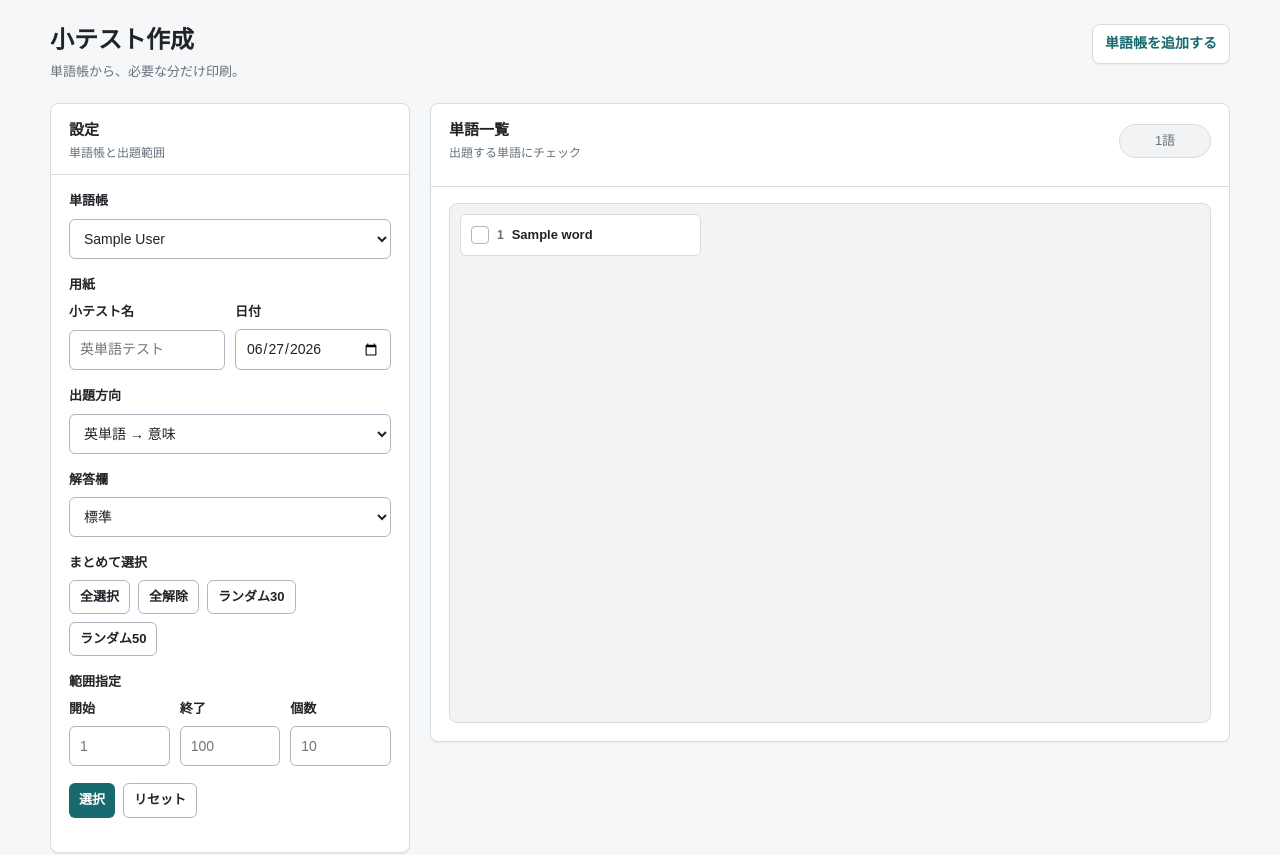
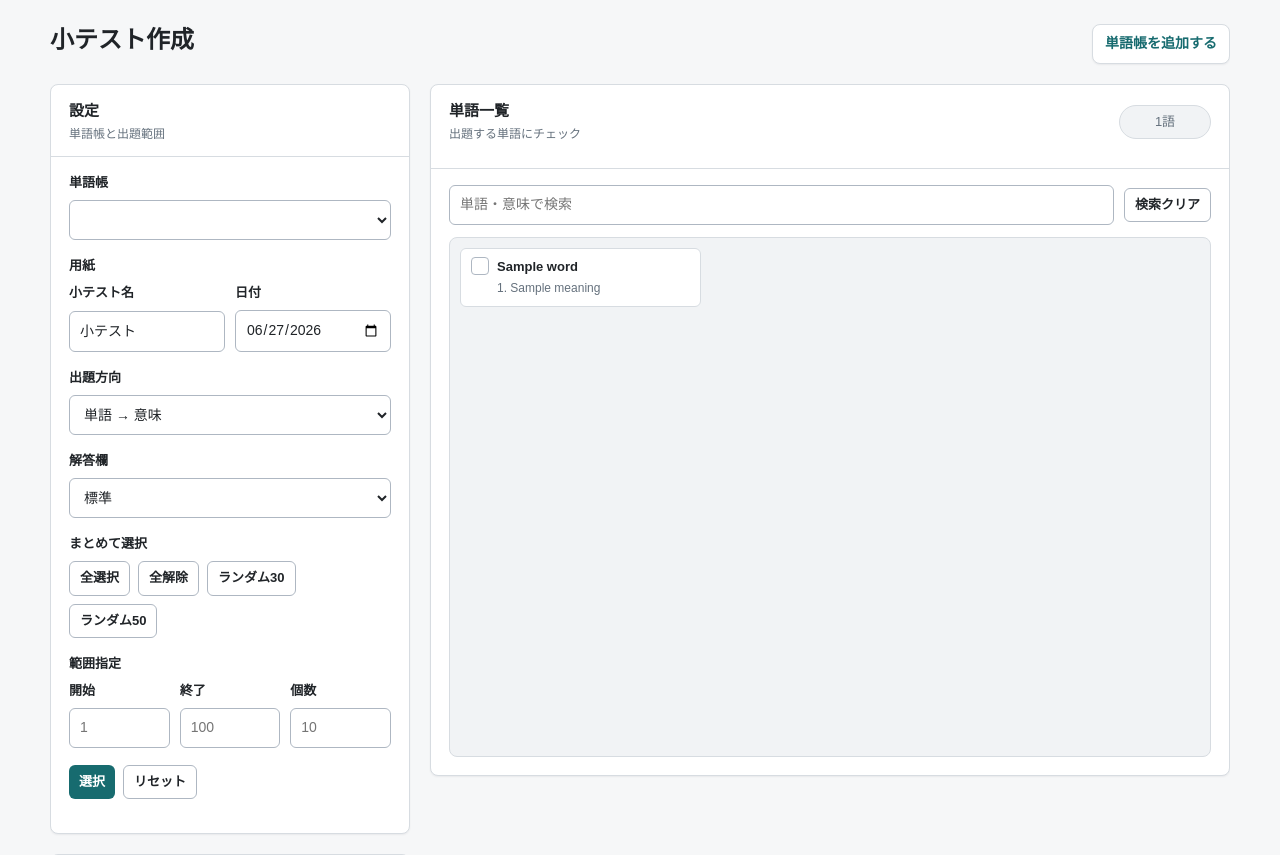
Before and after one commit to Hiyama-sir/test-maiking, a Flask app: template templates/index.html in a window 1280 px wide. Shown: the top 855 px of the page. Run offline with Flask 3, Linux system fonts and the light colour scheme; the template is opened without the code that fills it: most values are stand-ins (such as "Sample title", 1, 10 or a date in 2020); lists and menus that the app fills with data are empty.

Commit message:
Add classical Japanese vocabulary support

```diff
--- a/app.py
+++ b/app.py
@@ -8,32 +8,162 @@ from email.mime.multipart import MIMEMultipart
 app = Flask(__name__)
 app.secret_key = 'your-secret-key-here'  # セッション用の秘密鍵
 
+EXCEL_FILES = [
+    {
+        'filename': '小テスト Retrieved from コーパス4500 4th Edition.xlsx',
+        'display_name': 'コーパス4500',
+        'category': '英単語',
+        'word_column': 0,
+        'meaning_column': 1,
+        'source_label': '英単語',
+        'default_title': '英単語テスト',
+    },
+    {
+        'filename': 'ターゲット1900.xlsx',
+        'display_name': 'ターゲット1900',
+        'category': '英単語',
+        'word_column': 0,
+        'meaning_column': 1,
+        'source_label': '英単語',
+        'default_title': '英単語テスト',
+    },
+    {
+        'filename': 'システム英単語.xlsx',
+        'display_name': 'システム英単語',
+        'category': '英単語',
+        'word_column': 0,
+        'meaning_column': 1,
+        'source_label': '英単語',
+        'default_title': '英単語テスト',
+    },
+    {
+        'filename': 'LEAP.xlsx',
+        'display_name': 'LEAP',
+        'category': '英単語',
+        'word_column': 0,
+        'meaning_column': 1,
+        'source_label': '英単語',
+        'default_title': '英単語テスト',
+    },
+    {
+        'filename': '英検2級_出る順パス単　.xlsx',
+        'display_name': '英検2級 出る順パス単',
+        'category': '英単語',
+        'word_column': 0,
+        'meaning_column': 1,
+        'source_label': '英単語',
+        'default_title': '英単語テスト',
+    },
+    {
+        'filename': '英検準1級_出る順パス単.xlsx',
+        'display_name': '英検準1級 出る順パス単',
+        'category': '英単語',
+        'word_column': 0,
+        'meaning_column': 1,
+        'source_label': '英単語',
+        'default_title': '英単語テスト',
+    },
+    {
+        'filename': '単語帳EX 準1級.xlsx',
+        'display_name': '単語帳EX 準1級',
+        'category': '英単語',
+        'word_column': 0,
+        'meaning_column': 1,
+        'source_label': '英単語',
+        'default_title': '英単語テスト',
+    },
+    {
+        'filename': '速読英熟語.xlsx',
+        'display_name': '速読英熟語',
+        'category': '英熟語',
+        'word_column': 0,
+        'meaning_column': 1,
+        'source_label': '英熟語',
+        'default_title': '英熟語テスト',
+    },
+    {
+        'filename': '古文単語/古文単語315.xlsx',
+        'display_name': '古文単語315',
+        'category': '古文単語',
+        'word_column': 1,
+        'meaning_column': 2,
+        'source_label': '古文単語',
+        'default_title': '古文単語テスト',
+    },
+    {
+        'filename': '出る順に学ぶ頻出古文単語400.xlsx',
+        'display_name': '出る順に学ぶ頻出古文単語400',
+        'category': '古文単語',
+        'word_column': 0,
+        'meaning_column': 1,
+        'source_label': '古文単語',
+        'default_title': '古文単語テスト',
+    },
+]
+
+HEADER_VALUES = {
+    '単語名', '単語', '英単語', '古文単語', 'word', 'Word', 'WORD',
+    '意味', 'meaning', 'Meaning', 'MEANING',
+}
+
+
+def get_file_config(filename=None):
+    """ファイルごとの読み込み設定を取得する"""
+    if filename is None:
+        return EXCEL_FILES[0]
+
+    for config in EXCEL_FILES:
+        if config['filename'] == filename:
+            return config
+
+    return {
+        'filename': filename,
+        'display_name': os.path.basename(filename),
+        'category': '単語帳',
+        'word_column': 0,
+        'meaning_column': 1,
+        'source_label': '単語',
+        'default_title': '小テスト',
+    }
+
+
 def load_excel_data(filename=None):
     """Excelファイルからデータを読み込む"""
     try:
-        # デフォルトのファイル名を設定
-        if filename is None:
-            filename = '小テスト Retrieved from コーパス4500 4th Edition.xlsx'
+        config = get_file_config(filename)
+        filename = config['filename']
+        word_column = config['word_column']
+        meaning_column = config['meaning_column']
 
         # Excelファイルを読み込み
         workbook = load_workbook(filename)
         worksheet = workbook.active
 
-        # A列（英単語）とB列（日本語）のデータを取得
-        # A1行目から直接データを読み込み
         data = []
         row_num = 1
 
         for row in worksheet.iter_rows(min_row=1, values_only=True):
-            if row[0] is not None and row[1] is not None:  # A列とB列の両方に値がある場合
-                # ヘッダー行（「単語名」など）を除外
-                if str(row[0]).strip() not in ['単語名', 'word', 'Word', 'WORD'] and str(row[1]).strip() not in ['意味', 'meaning', 'Meaning', 'MEANING']:
-                    data.append({
-                        'row_number': row_num,
-                        'word': str(row[0]),
-                        'meaning': str(row[1])
-                    })
-                    row_num += 1
+            if len(row) <= max(word_column, meaning_column):
+                continue
+
+            word = row[word_column]
+            meaning = row[meaning_column]
+
+            if word is None or meaning is None:
+                continue
+
+            word = str(word).strip()
+            meaning = str(meaning).strip()
+
+            if not word or not meaning or word in HEADER_VALUES or meaning in HEADER_VALUES:
+                continue
+
+            data.append({
+                'row_number': row_num,
+                'word': word,
+                'meaning': meaning
+            })
+            row_num += 1
 
         return data
     except Exception as e:
@@ -43,31 +173,19 @@ def load_excel_data(filename=None):
 def get_available_files():
     """利用可能なExcelファイルのリストを取得"""
     files = []
-    excel_files = {
-        '小テスト Retrieved from コーパス4500 4th Edition.xlsx': 'コーパス4500',
-        'ターゲット1900.xlsx': 'ターゲット1900',
-        'システム英単語.xlsx': 'システム英単語',
-        'LEAP.xlsx': 'LEAP',
-        '英検2級_出る順パス単　.xlsx': '英検2級 出る順パス単',
-        '英検準1級_出る順パス単.xlsx': '英検準1級 出る順パス単',
-        '単語帳EX 準1級.xlsx': '単語帳EX 準1級',
-        '速読英熟語.xlsx': '速読英熟語',
-    }
 
-    for file, display_name in excel_files.items():
+    for config in EXCEL_FILES:
+        file = config['filename']
         if os.path.exists(file):
-            files.append({
-                'filename': file,
-                'display_name': display_name
-            })
+            files.append(config)
         else:
             # ファイルが見つからない場合は、サンプルファイルの存在を確認
             sample_file = f'sample_data/{file.replace(".xlsx", "_sample.xlsx")}'
             if os.path.exists(sample_file):
-                files.append({
-                    'filename': sample_file,
-                    'display_name': display_name + ' (サンプル)'
-                })
+                sample_config = config.copy()
+                sample_config['filename'] = sample_file
+                sample_config['display_name'] = config['display_name'] + ' (サンプル)'
+                files.append(sample_config)
 
     return files
 
@@ -76,7 +194,16 @@ def index():
     """メインページ"""
     data = load_excel_data()
     available_files = get_available_files()
-    return render_template('index.html', data=data, available_files=available_files)
+    available_categories = []
+    for file in available_files:
+        if file['category'] not in available_categories:
+            available_categories.append(file['category'])
+    return render_template(
+        'index.html',
+        data=data,
+        available_files=available_files,
+        available_categories=available_categories
+    )
 
 
 @app.route('/generate_test', methods=['POST'])
--- a/templates/index.html
+++ b/templates/index.html
@@ -262,6 +262,14 @@
             margin-bottom: 12px;
         }
 
+        .word-tools {
+            display: grid;
+            grid-template-columns: minmax(180px, 1fr) auto;
+            gap: 10px;
+            align-items: center;
+            margin-bottom: 12px;
+        }
+
         .count-chip {
             min-width: 92px;
             padding: 6px 10px;
@@ -312,8 +320,8 @@
             display: grid;
             grid-template-columns: auto 1fr;
             gap: 8px;
-            align-items: center;
-            min-height: 42px;
+            align-items: flex-start;
+            min-height: 54px;
             padding: 8px 10px;
             background: var(--surface);
             border: 1px solid var(--line);
@@ -347,9 +355,8 @@
 
         .row-meta {
             min-width: 0;
-            display: flex;
-            align-items: baseline;
-            gap: 8px;
+            display: grid;
+            gap: 2px;
         }
 
         .row-number {
@@ -363,6 +370,16 @@
             overflow: hidden;
             color: var(--text);
             font-weight: 600;
+            text-overflow: ellipsis;
+            white-space: nowrap;
+        }
+
+        .meaning-preview {
+            min-width: 0;
+            overflow: hidden;
+            color: var(--muted);
+            font-size: 12px;
+            font-weight: 400;
             text-overflow: ellipsis;
             white-space: nowrap;
         }
@@ -556,10 +573,16 @@
             }
 
             .word-toolbar,
+            .word-tools,
             .generator-actions,
             .print-controls {
                 align-items: stretch;
                 flex-direction: column;
+            }
+
+            .word-tools {
+                display: grid;
+                grid-template-columns: 1fr;
             }
 
             .button-row {
@@ -628,7 +651,6 @@
         <header class="topbar">
             <div class="title-block">
                 <h1>小テスト作成</h1>
-                <p>単語帳から、必要な分だけ印刷。</p>
             </div>
             <a class="request-link" href="/contact">単語帳を追加する</a>
         </header>
@@ -644,8 +666,19 @@
                         <div class="field">
                             <label for="fileSelect">単語帳</label>
                             <select id="fileSelect" onchange="loadSelectedFile()">
-                                {% for file in available_files %}
-                                <option value="{{ file.filename }}" {% if loop.first %}selected{% endif %}>{{ file.display_name }}</option>
+                                {% set selected = namespace(done=false) %}
+                                {% for category in available_categories %}
+                                <optgroup label="{{ category }}">
+                                    {% for file in available_files if file.category == category %}
+                                    <option
+                                        value="{{ file.filename }}"
+                                        data-category="{{ file.category }}"
+                                        data-source-label="{{ file.source_label }}"
+                                        data-default-title="{{ file.default_title }}"
+                                        {% if not selected.done %}selected{% set selected.done = true %}{% endif %}
+                                    >{{ file.display_name }}</option>
+                                    {% endfor %}
+                                </optgroup>
                                 {% endfor %}
                             </select>
                         </div>
@@ -748,15 +781,19 @@
                     </div>
                 </div>
                 <div class="panel-body">
+                    <div class="word-tools">
+                        <input type="text" id="wordSearchInput" placeholder="単語・意味で検索" oninput="filterWordList()">
+                        <button class="btn btn-secondary btn-compact" type="button" onclick="clearWordSearch()">検索クリア</button>
+                    </div>
                     <div class="checkbox-container" id="checkboxContainer">
                         <div class="checkbox-list">
                         {% for item in data %}
-                        <div class="checkbox-item">
+                        <div class="checkbox-item" data-word="{{ item.word }}" data-meaning="{{ item.meaning }}">
                             <input type="checkbox" id="row{{ item.row_number }}" value="{{ item.row_number }}" onchange="updateSelection()">
                             <label for="row{{ item.row_number }}">
                                 <span class="row-meta">
-                                    <span class="row-number">{{ item.row_number }}</span>
                                     <span class="word-preview">{{ item.word }}</span>
+                                    <span class="meaning-preview">{{ item.row_number }}. {{ item.meaning }}</span>
                                 </span>
                             </label>
                         </div>
@@ -816,6 +853,7 @@
         let selectedRows = [];
         let shuffledTestData = [];
         let currentTestData = [];
+        const autoTitles = new Set(['英単語テスト', '英熟語テスト', '古文単語テスト', '小テスト']);
 
         function escapeHtml(value) {
             return String(value ?? '').replace(/[&<>"']/g, (char) => ({
@@ -831,8 +869,36 @@
             return Array.from(document.querySelectorAll('#checkboxContainer input[type="checkbox"]'));
         }
 
+        function getSelectedFileMeta() {
+            const fileSelect = document.getElementById('fileSelect');
+            const option = fileSelect.options[fileSelect.selectedIndex];
+
+            return {
+                category: option?.dataset.category || '単語帳',
+                sourceLabel: option?.dataset.sourceLabel || '単語',
+                defaultTitle: option?.dataset.defaultTitle || '小テスト',
+            };
+        }
+
+        function syncMaterialLabels() {
+            const meta = getSelectedFileMeta();
+            const titleInput = document.getElementById('testTitleInput');
+            const questionModeSelect = document.getElementById('questionModeSelect');
+            const forwardOption = questionModeSelect.querySelector('option[value="word-to-meaning"]');
+            const reverseOption = questionModeSelect.querySelector('option[value="meaning-to-word"]');
+
+            forwardOption.textContent = `${meta.sourceLabel} → 意味`;
+            reverseOption.textContent = `意味 → ${meta.sourceLabel}`;
+            titleInput.placeholder = meta.defaultTitle;
+
+            if (!titleInput.value.trim() || autoTitles.has(titleInput.value.trim())) {
+                titleInput.value = meta.defaultTitle;
+            }
+        }
+
         function getTestSettings() {
-            const title = document.getElementById('testTitleInput').value.trim() || '英単語テスト';
+            const meta = getSelectedFileMeta();
+            const title = document.getElementById('testTitleInput').value.trim() || meta.defaultTitle;
             const date = document.getElementById('testDateInput').value;
             const questionMode = document.getElementById('questionModeSelect').value;
             const answerSize = document.getElementById('answerSizeSelect').value;
@@ -843,9 +909,9 @@
                 date,
                 answerSize,
                 isReverse,
-                modeLabel: isReverse ? '意味 → 英単語' : '英単語 → 意味',
-                promptHeader: isReverse ? '意味' : '英単語',
-                answerHeader: isReverse ? '英単語' : '解答欄',
+                modeLabel: isReverse ? `意味 → ${meta.sourceLabel}` : `${meta.sourceLabel} → 意味`,
+                promptHeader: isReverse ? '意味' : meta.sourceLabel,
+                answerHeader: isReverse ? meta.sourceLabel : '解答欄',
             };
         }
 
@@ -1221,8 +1287,10 @@
             const loading = document.getElementById('loading');
             const checkboxContainer = document.getElementById('checkboxContainer');
 
+            syncMaterialLabels();
             loading.style.display = 'block';
             checkboxContainer.innerHTML = '';
+            document.getElementById('wordSearchInput').value = '';
 
             fetch('/load_file', {
                 method: 'POST',
@@ -1257,12 +1325,12 @@
             checkboxContainer.innerHTML = `
                 <div class="checkbox-list">
                     ${data.map((item) => `
-                        <div class="checkbox-item">
+                        <div class="checkbox-item" data-word="${escapeHtml(item.word)}" data-meaning="${escapeHtml(item.meaning)}">
                             <input type="checkbox" id="row${item.row_number}" value="${item.row_number}" onchange="updateSelection()">
                             <label for="row${item.row_number}">
                                 <span class="row-meta">
-                                    <span class="row-number">${item.row_number}</span>
-                                    <span class="word-preview">${item.word}</span>
+                                    <span class="word-preview">${escapeHtml(item.word)}</span>
+                                    <span class="meaning-preview">${item.row_number}. ${escapeHtml(item.meaning)}</span>
                                 </span>
                             </label>
                         </div>
@@ -1272,6 +1340,28 @@
 
             visibleWordCount.textContent = data.length;
             updateSelection();
+        }
+
+        function filterWordList() {
+            const query = document.getElementById('wordSearchInput').value.trim().toLowerCase();
+            const items = Array.from(document.querySelectorAll('#checkboxContainer .checkbox-item'));
+            let visibleCount = 0;
+
+            items.forEach((item) => {
+                const haystack = `${item.dataset.word || ''} ${item.dataset.meaning || ''}`.toLowerCase();
+                const shouldShow = !query || haystack.includes(query);
+                item.style.display = shouldShow ? '' : 'none';
+                if (shouldShow) {
+                    visibleCount += 1;
+                }
+            });
+
+            document.getElementById('visibleWordCount').textContent = visibleCount;
+        }
+
+        function clearWordSearch() {
+            document.getElementById('wordSearchInput').value = '';
+            filterWordList();
         }
 
         document.addEventListener('DOMContentLoaded', () => {
@@ -1290,6 +1380,8 @@
                 }
             });
 
+            syncMaterialLabels();
+            filterWordList();
             updateSelection();
         });
     </script>
```
Also changed, not shown: 1 other file.
